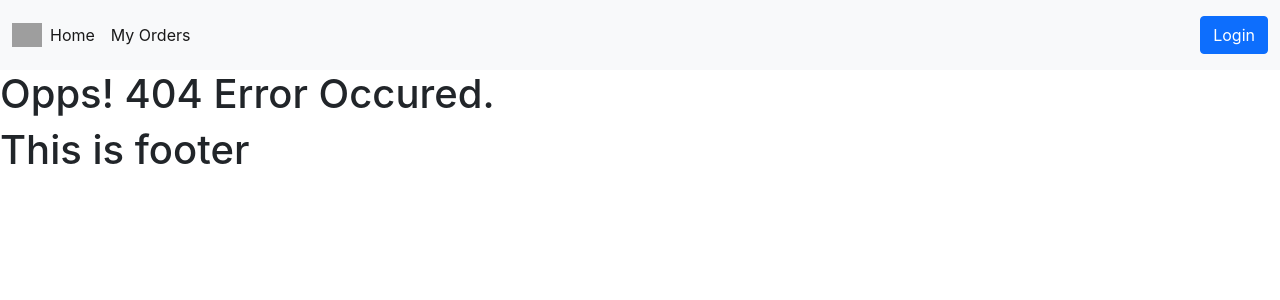
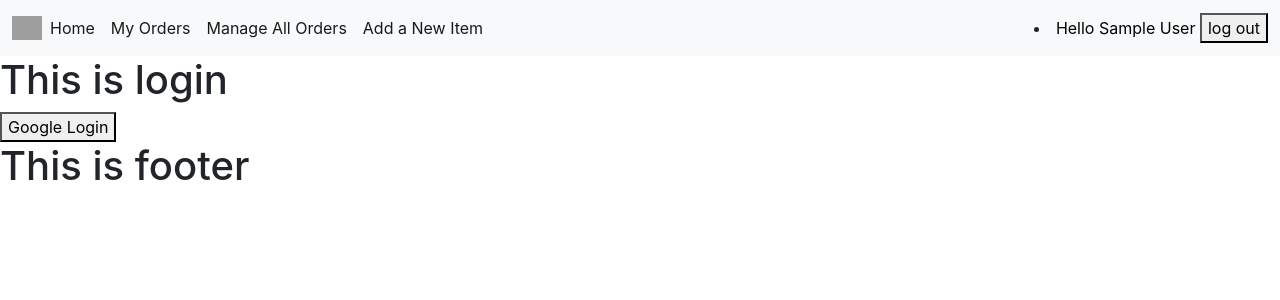
Before and after one commit to raisanowreen/Food-Wala-Client, a React (Create React App) app: page /login in a window 1280 px wide. Before the commit this address had no page. Shown: the top 300 px of the page. Built offline with nearby package versions, Linux system fonts and the light colour scheme; no server answers; sample sign-in values are in the browser's storage; grey boxes are pictures that could not be loaded.

Commit message:
private route

```diff
--- a/package.json
+++ b/package.json
@@ -6,8 +6,10 @@
     "@testing-library/jest-dom": "^5.11.4",
     "@testing-library/react": "^11.1.0",
     "@testing-library/user-event": "^12.1.10",
+    "firebase": "^9.2.0",
     "react": "^17.0.2",
     "react-dom": "^17.0.2",
+    "react-hook-form": "^7.18.0",
     "react-router-dom": "^5.3.0",
     "react-scripts": "4.0.3",
     "web-vitals": "^1.0.1"
--- a/src/App.js
+++ b/src/App.js
@@ -1,18 +1,23 @@
 import { BrowserRouter as Router, Switch, Route } from 'react-router-dom';
 import './App.css';
+import AuthProvider from './context/AuthProvider';
 import Food from './Pages/Food/Food';
 import Banner from './Pages/Home/Banner/Banner';
 import FoodOptions from './Pages/Home/FoodOptions/FoodOptions';
 import Home from './Pages/Home/Home/Home';
-import MyOrders from './Pages/MyOrders/MyOrders';
+import Login from './Pages/Login/Login';
+import MyOrders from './Pages/PlaceOrder/PlaceOrder';
 import NotFound from './Pages/NotFound/NotFound';
+import PrivateRoute from './Pages/PrivateRoute/PrivateRoute';
 import Footer from './Pages/Shared/Footer/Footer';
 import Header from './Pages/Shared/Header/Header';
+import PlaceOrder from './Pages/PlaceOrder/PlaceOrder';
 
 function App() {
   return (
-    <div>
-      <Router>
+
+      <AuthProvider>
+        <Router>
         <Header></Header>
         <Switch>
           <Route exact path="/">
@@ -30,8 +35,11 @@ function App() {
           <Route exact path="/food">
 <Food></Food>
           </Route>
-          <Route exact path="/myOrders/:foodId">
-<MyOrders></MyOrders>
+          <PrivateRoute exact path="/placeOrder/:foodId">
+<PlaceOrder></PlaceOrder>
+          </PrivateRoute>
+          <Route exact path="/login">
+<Login></Login>
           </Route>
           <Route path="*">
 <NotFound></NotFound>
@@ -39,7 +47,8 @@ function App() {
         </Switch>
         <Footer></Footer>
       </Router>
-    </div>
+      </AuthProvider>
+
   );
 }
 
--- /dev/null
+++ b/src/Pages/Firebase/Firebase.config.js
@@ -0,0 +1,10 @@
+const firebaseConfig = {
+    apiKey: "AIzaSyAP-RtRqST8UdnsqqL1oNzjlVZp8TWx_VI",
+  authDomain: "food-wala-f610e.firebaseapp.com",
+  projectId: "food-wala-f610e",
+  storageBucket: "food-wala-f610e.appspot.com",
+  messagingSenderId: "106587288244",
+  appId: "1:106587288244:web:5f1f3dd1afc07e1c485de1"
+};
+
+export default firebaseConfig;
--- /dev/null
+++ b/src/Pages/Firebase/Firebase.init.js
@@ -0,0 +1,9 @@
+import { initializeApp } from "firebase/app";
+import firebaseConfig from "./Firebase.config";
+
+
+const initializeAuthentication = () => {
+    initializeApp(firebaseConfig);
+}
+
+export default initializeAuthentication;
--- a/src/Pages/Food/Food.js
+++ b/src/Pages/Food/Food.js
@@ -13,7 +13,7 @@ const Food = (props) => {
                 <p>{details}</p>
 
                 <br />
-               <Link to={`/myOrders/${price}`}> <button>Review My Order</button></Link>
+               <Link to={`/placeOrder/${price}`}> <button>Review My Order</button></Link>
             </div>
         </div>
     );
--- /dev/null
+++ b/src/Pages/Login/Login.js
@@ -0,0 +1,28 @@
+import React from 'react';
+import { useHistory, useLocation } from 'react-router';
+import useAuth from '../../hooks/useAuth';
+
+const Login = () => {
+
+    const {signInUsingGoogle} = useAuth();
+    const location = useLocation();
+    const history = useHistory();
+    const redirect_uri = location.state?.from || '/home'
+    console.log('came from', location.state?.from);
+
+
+    const handleGoogleLogIn = () =>{
+        signInUsingGoogle()
+          .then(result =>{
+            history.push(redirect_uri)
+            // setUser(result.user);
+        })
+    }
+    return (
+        <div>
+            <h1>This is login</h1>
+            <button onClick={handleGoogleLogIn}>Google Login</button>
+        </div>
+    );
+};
+export default Login;
--- a/src/Pages/MyOrders/MyOrders.js
+++ b/src/Pages/PlaceOrder/PlaceOrder.js
@@ -1,7 +1,7 @@
 import React, { useEffect, useState } from 'react';
 import { useParams } from 'react-router';
 
-const MyOrders = () => {
+const PlaceOrder = () => {
     const { foodId } = useParams();
     const [food, setFood] = useState({ });
 
@@ -15,11 +15,13 @@ const MyOrders = () => {
     }, [foodId]);
     return (
         <div>
+            <div>
             <h1>This is my orders {foodId}</h1>
             <h1>This is my orders {food.name}</h1>
             <button>Cancel My Order</button>
         </div>
+        </div>
     );
 };
 
-export default MyOrders;
+export default PlaceOrder;
--- /dev/null
+++ b/src/Pages/PrivateRoute/PrivateRoute.js
@@ -0,0 +1,23 @@
+import React from 'react';
+import { Route, Redirect } from 'react-router-dom';
+import useAuth from '../../hooks/useAuth';
+
+const PrivateRoute = ({ children, ...rest }) => {
+    const { user, loading } = useAuth();
+    if (loading) return 'loading';
+    return (
+        <Route
+            {...rest}
+            render={({ location }) => user.email ? children : <Redirect
+                to={{
+                    pathname: "/login",
+                    state: { from: location }
+                }}
+            ></Redirect>}
+        >
+
+        </Route>
+    );
+};
+
+export default PrivateRoute;
--- a/src/Pages/Shared/Header/Header.js
+++ b/src/Pages/Shared/Header/Header.js
@@ -1,7 +1,9 @@
 import React from 'react';
 import { Link } from 'react-router-dom';
+import useAuth from '../../../hooks/useAuth';
 
 const Header = () => {
+  const {user, logOut} = useAuth();
     return (
         <div>
             <nav class="navbar navbar-expand-lg navbar-light bg-light">
@@ -15,13 +17,28 @@ const Header = () => {
         <li class="nav-item">
           <Link class="nav-link active" aria-current="page" to="/home">Home</Link>
         </li>
-        <li class="nav-item">
+       { user.email &&
+         <ul class="navbar-nav"> <li class="nav-item">
           <Link class="nav-link active" aria-current="page" to="/myOrders">My Orders</Link>
         </li>
+        <li class="nav-item">
+          <Link class="nav-link active" aria-current="page" to="/manageAllOrders">Manage All Orders</Link>
+        </li>
+        <li class="nav-item">
+          <Link class="nav-link active" aria-current="page" to="/addNew">Add a New Item</Link>
+        </li></ul>
+        }
       </ul>
-      <span class="navbar-text">
-     <Link to="/login"> <button type="button" class="btn btn-primary">Login</button></Link>
-      </span>
+      <li class="nav-item">
+      {user.email && <span style={{ color: 'black' }}>Hello {user.displayName} </span>}
+                {
+                    user.email ?
+                        <button onClick={logOut}>log out</button>
+                        :
+                        <Link to="/login">Login</Link>}
+        </li>
+
+
     </div>
   </div>
 </nav>
--- /dev/null
+++ b/src/context/AuthProvider.js
@@ -0,0 +1,18 @@
+import React, { createContext } from 'react';
+import useFirebase from '../hooks/useFirebase';
+
+
+export const AuthContext = createContext();
+
+const AuthProvider = ({children}) => {
+    const allContext = useFirebase();
+    return (
+       <AuthContext.Provider value={allContext}>
+{children}
+       </AuthContext.Provider>
+
+
+    );
+};
+
+export default AuthProvider;
--- /dev/null
+++ b/src/hooks/useAuth.js
@@ -0,0 +1,8 @@
+import { useContext } from "react"
+import { AuthContext } from "../context/AuthProvider";
+
+const useAuth = () =>{
+    return useContext(AuthContext);
+}
+
+export default useAuth;
--- /dev/null
+++ b/src/hooks/useFirebase.js
@@ -0,0 +1,51 @@
+import { getAuth, signInWithPopup, GoogleAuthProvider, signOut, onAuthStateChanged } from "firebase/auth";
+import { useEffect, useState } from "react";
+import initializeAuthentication from "../Pages/Firebase/Firebase.init";
+
+initializeAuthentication();
+
+const useFirebase = () => {
+    const [user, setUser] = useState({})
+    const [isLoading, setIsLoading] = useState(true);
+
+    const auth = getAuth();
+
+
+    const signInUsingGoogle = () =>{
+        setIsLoading(true);
+    const googleProvider = new GoogleAuthProvider();
+    return signInWithPopup(auth, googleProvider)
+
+    .finally(() => setIsLoading(false));
+    }
+
+// observe user state change
+useEffect(() =>{
+const unSubscribed = onAuthStateChanged(auth, user =>{
+        if(user){
+            setUser(user)
+        }
+        else{
+            setUser({})
+        }
+        setIsLoading(false);
+    });
+    return () => unSubscribed;
+},[])
+
+
+const logOut = () =>{
+    setIsLoading(true);
+    signOut(auth)
+    .then(() =>{})
+    .finally(() => setIsLoading(false));
+}
+    return {
+        user,
+        logOut,
+        isLoading,
+        signInUsingGoogle
+    }
+};
+
+export default useFirebase;
```
Also changed, not shown: 1 other file (tests, documents, lock files or other folders).
